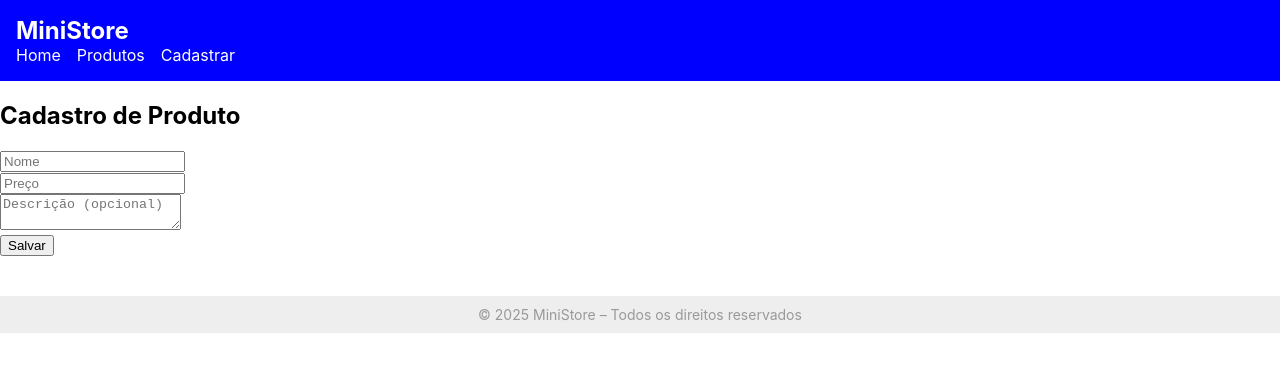
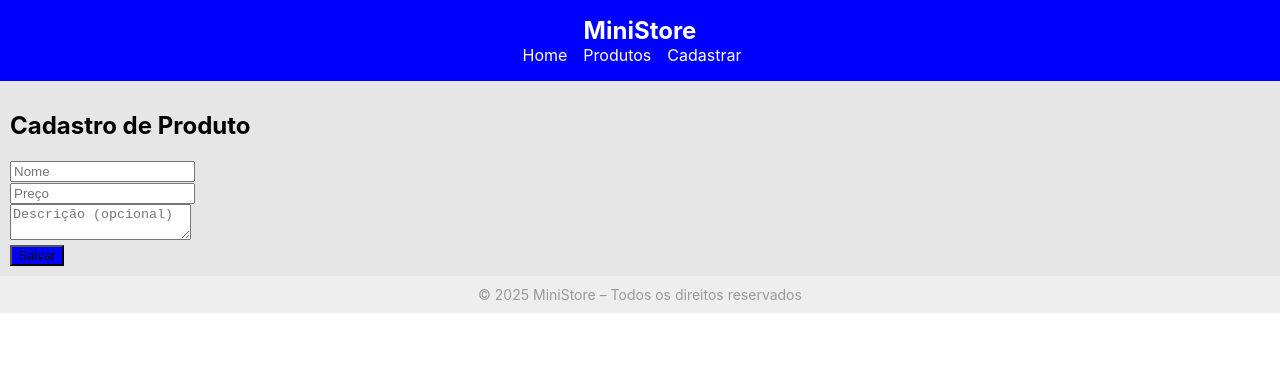
Before and after one commit to suelem-waldrigues/Simulado-react, a React (Create React App) app: page /cadastrar in a window 1280 px wide. Shown: the top 372 px of the page. Built offline with nearby package versions, Linux system fonts and the light colour scheme.

Commit message:
modificando

```diff
--- a/src/App.js
+++ b/src/App.js
@@ -1,9 +1,9 @@
 import logo from './logo.svg';
 import './App.css';
 import { BrowserRouter as Router, Routes, Route } from 'react-router-dom';
-import Home from './pages/Home';
+import Home from './pages/home/Home';
 import Produtos from './pages/produtos1/Produtos';
-import Cadastrar from './pages/Cadastrar';
+import Cadastrar from './pages/cadastro/Cadastrar';
 import Header from './components/header/Header';
 import Footer from './components/footer/Footer';
 import ProductDetails from './components/product/ProductDetails';
--- a/src/components/footer/Footer.css
+++ b/src/components/footer/Footer.css
@@ -2,7 +2,7 @@
   background-color: #eee;
   padding: 10px;
   text-align: center; /* Centraliza o texto */
-  margin-top: 40px;
+  margin-top: auto;
   font-size: 14px;
   color: #999;
 }
--- a/src/components/header/Header.css
+++ b/src/components/header/Header.css
@@ -4,6 +4,7 @@
   background-color: blue;
   padding: 1rem;
   color: white;
+  text-align: center;
 }
 
 .header h1 {
--- a/src/pages/Cadastrar.js
+++ b/src/pages/cadastro/Cadastrar.js
@@ -1,5 +1,6 @@
 import { useState } from 'react';
 import { useNavigate } from 'react-router-dom';
+import './cadastrar.css';
 
 function Cadastrar() {
   const [nome, setNome] = useState('');
@@ -24,7 +25,7 @@ function Cadastrar() {
   }
 
   return (
-    <div>
+    <div className="cadastrar">
       <h2>Cadastro de Produto</h2>
 
       <input
--- /dev/null
+++ b/src/pages/cadastro/cadastrar.css
@@ -0,0 +1,9 @@
+.cadastrar{
+    background-color: rgb(230, 230, 230);
+    margin-top: auto;
+    padding: 10px;
+}
+
+.cadastrar button{
+    background-color: blue;
+}
--- a/src/pages/Home.js
+++ b/src/pages/home/Home.js
@@ -1,8 +1,9 @@
 import { Link } from 'react-router-dom';
+import './home.css';
 
 function Home() {
   return (
-    <div>
+    <div className="home">
       <h1>Bem-vindo à MiniStore!</h1>
       <p>Explore nosso catálogo e cadastre novos produtos.</p>
       <Link to="/produtos">Ver Produtos</Link> | <Link to="/cadastrar">Cadastrar Produto</Link>
--- /dev/null
+++ b/src/pages/home/home.css
@@ -0,0 +1,9 @@
+.home h1{
+    color: blue;
+}
+
+.home{
+    margin: auto;
+    padding: 18px;
+    background-color: rgb(205, 204, 203);
+}
```
